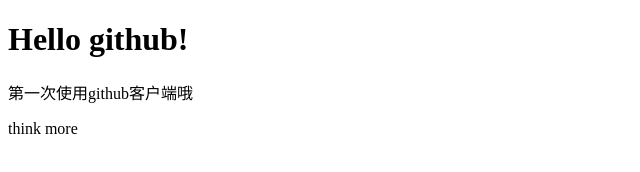
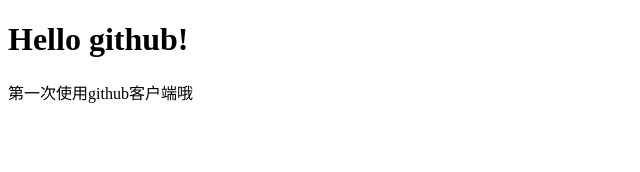
Before and after one commit to nickdowney09/git_test, a plain HTML site: page index.html in a window 1280 px wide. Shown: the full height of the page, 0-640 px from the left. Drawn offline with Linux system fonts and the light colour scheme.

Commit message:
Revert "add more"
This reverts commit 3d07dc328a269d4a50761e2d1dd8b608bf339150.

```diff
--- a/index.html
+++ b/index.html
@@ -7,6 +7,5 @@
 <body>
 	<h1>Hello github!</h1>
 	<p>第一次使用github客户端哦</p>
-	<p>think more</p>
 </body>
 </html>
```
